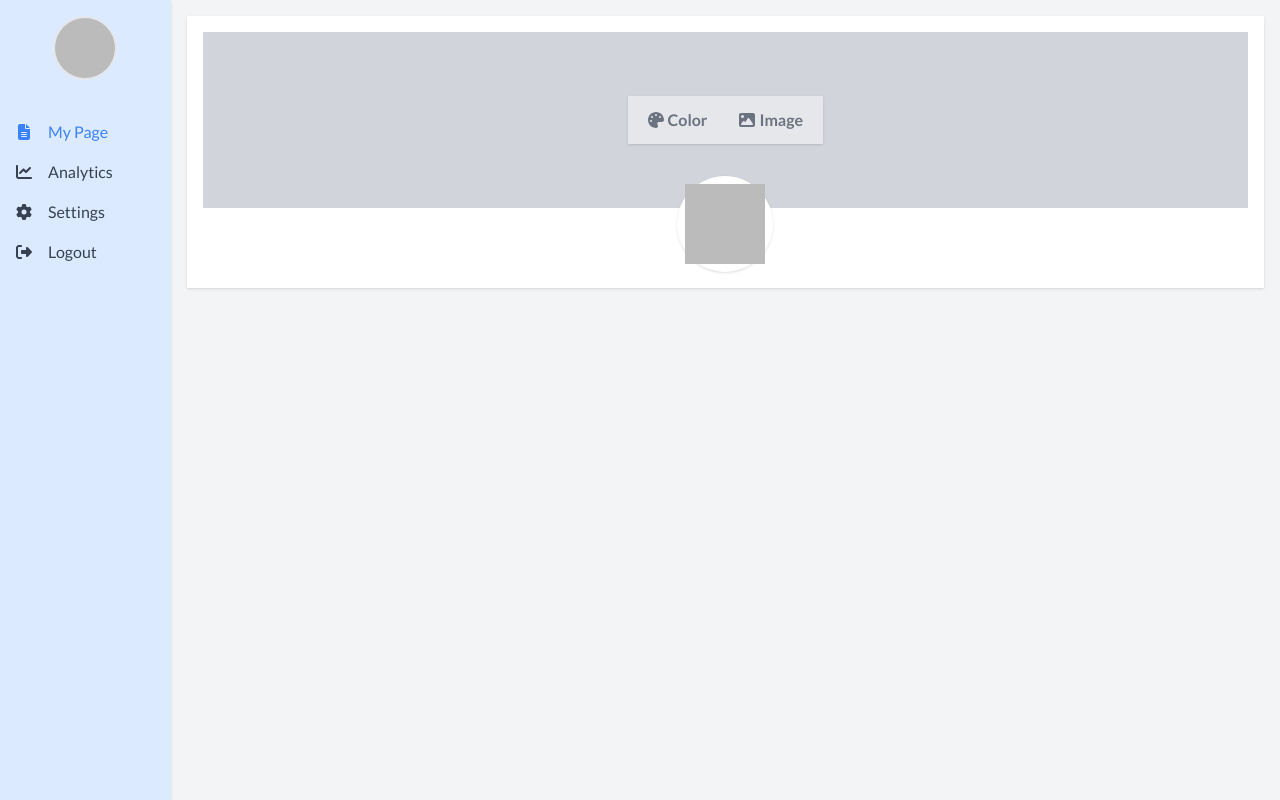
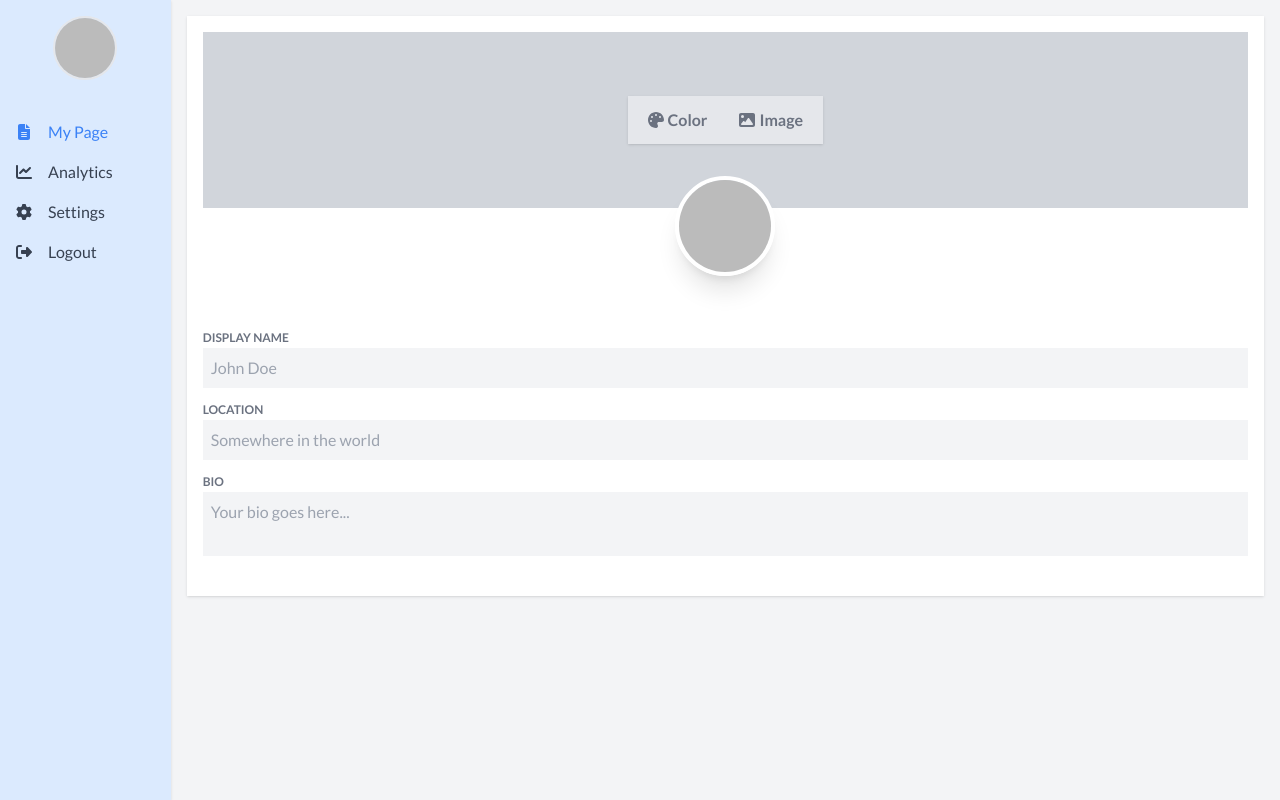
Before and after one commit to williamwebs/linktree, a Next.js app: page /account/1 in a window 1280 px wide. Built offline with nearby package versions, Linux system fonts and the light colour scheme; no server answers; the database is empty; sample sign-in values are in the browser's storage.

Commit message:
page form

```diff
--- a/app/(account)/account/[account]/page.jsx
+++ b/app/(account)/account/[account]/page.jsx
@@ -1,17 +1,26 @@
 "use client";
 
-import PageSettingsForm from "@/components/form/PageSettingsForm";
 import ButtonToggler from "@/components/formItem/ButtonToggler";
 import { useSession } from "next-auth/react";
 import { useParams } from "next/navigation";
 import { faImage, faPalette } from "@fortawesome/free-solid-svg-icons";
 import Image from "next/image";
+import mongoose from "mongoose";
+import { Page } from "@/models/Page";
 
-const Account = () => {
+const Account = async () => {
   const { data: session } = useSession();
   console.log(session?.user);
 
   const url = useParams();
+
+  // fetch page details from the database
+
+  // connect to database
+  mongoose.connect(process.env.MONGODB_URI);
+
+  const pageDetails = await Page.findOne({ owner: session?.user?.email });
+  console.log(pageDetails);
 
   return (
     <div>
@@ -24,13 +33,47 @@ const Account = () => {
             ]}
           />
         </div>
-        <div className="max-w-24 -mt-8 mx-auto bg-white rounded-full p-2 shadow">
+        <div className="flex justify-center">
           <Image
             src={session?.user?.image}
             alt="avarter"
-            width={128}
-            height={128}
+            width={100}
+            height={100}
+            className="rounded-full relative -top-8 border-4 border-white shadow-xl "
           />
+        </div>
+        <div className="py-4">
+          <label className="input-label" htmlFor="nameInput">
+            Display name
+          </label>
+          <input
+            type="text"
+            id="nameInput"
+            name="displayName"
+            defaultValue={""}
+            placeholder="John Doe"
+          />
+
+          <label className="input-label" htmlFor="locationInput">
+            Location
+          </label>
+          <input
+            type="text"
+            id="locationInput"
+            name="location"
+            defaultValue={""}
+            placeholder="Somewhere in the world"
+          />
+
+          <label className="input-label" htmlFor="bioInput">
+            Bio
+          </label>
+          <textarea
+            id="bioInput"
+            name="bio"
+            defaultValue={""}
+            placeholder="Your bio goes here..."
+          ></textarea>
         </div>
       </form>
     </div>
--- a/app/(default)/page.js
+++ b/app/(default)/page.js
@@ -3,8 +3,8 @@ import { getServerSession } from "next-auth";
 import { redirect } from "next/navigation";
 import { authOptions } from "../api/auth/[...nextauth]/route";
 
-export default function Home() {
-  const session = getServerSession(authOptions);
+export default async function Home() {
+  const session = await getServerSession(authOptions);
   // console.log(session);
 
   // redirect if there is a session
--- a/app/globals.css
+++ b/app/globals.css
@@ -4,6 +4,19 @@
 
 body {
   @apply bg-gray-100;
+}
+
+input[type="text"],
+textarea {
+  @apply w-full block bg-gray-100 p-2 mb-2;
+}
+
+textarea {
+  @apply resize-none;
+}
+
+label.input-label {
+  @apply font-semibold text-xs text-gray-500 uppercase mb-2;
 }
 
 .radio-togglers {
--- a/models/Page.jsx
+++ b/models/Page.jsx
@@ -12,6 +12,9 @@ const PageSchema = new Schema(
       type: String,
       required: true,
     },
+    displayName: { type: String, default: "" },
+    location: { type: String, default: "" },
+    bio: { type: String, default: "" },
   },
   { timestamps: true }
 );
```
